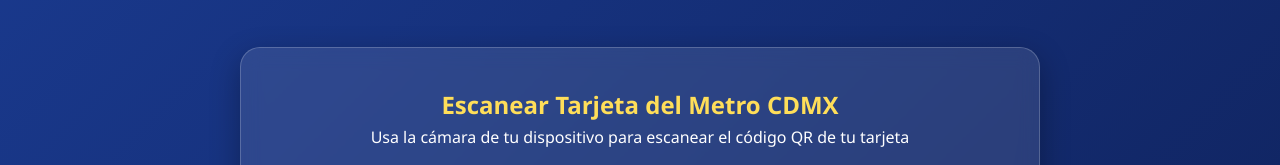
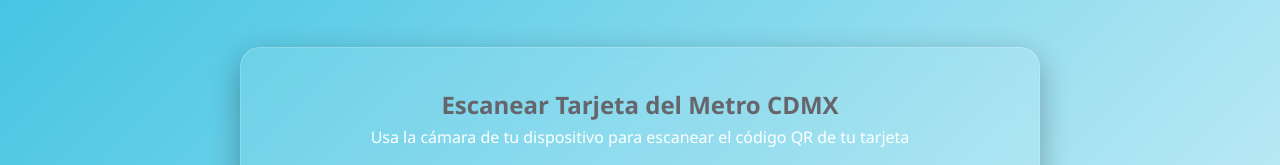
Before and after one commit to KasugaHector/cablebuslin1, a plain HTML site: page index.html in a window 1280 px wide. Shown: the part 152-317 px from the top of the page. Drawn offline with Linux system fonts and the light colour scheme.

Commit message:
Update index.html

```diff
--- a/index.html
+++ b/index.html
@@ -13,7 +13,7 @@
         }
 
         body {
-            background: linear-gradient(135deg, #1a3a8f 0%, #0c1b4d 100%);
+            background: linear-gradient(135deg, #3AC1E1 0%, #ffffff 100%);
             color: white;
             min-height: 100vh;
             padding: 20px;
@@ -46,7 +46,7 @@
 
         h2 {
             font-size: 1.5rem;
-            color: #ffde59;
+            color: #66656b;
             margin-bottom: 5px;
         }
 
@@ -771,4 +771,3 @@
         */
     </script>
 </body>
-</html>
```
